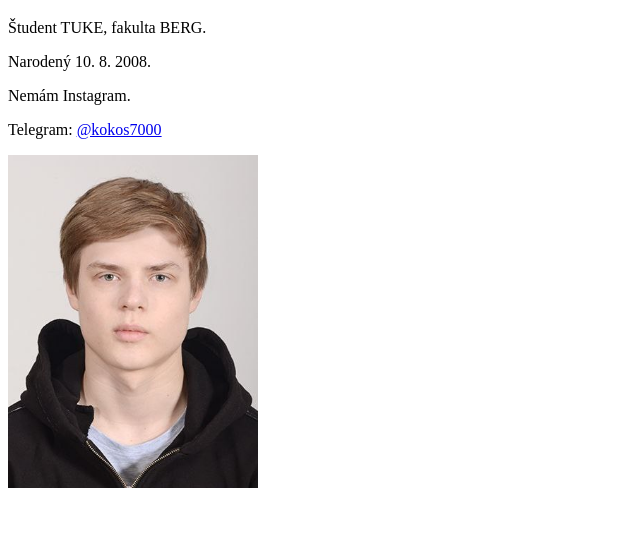
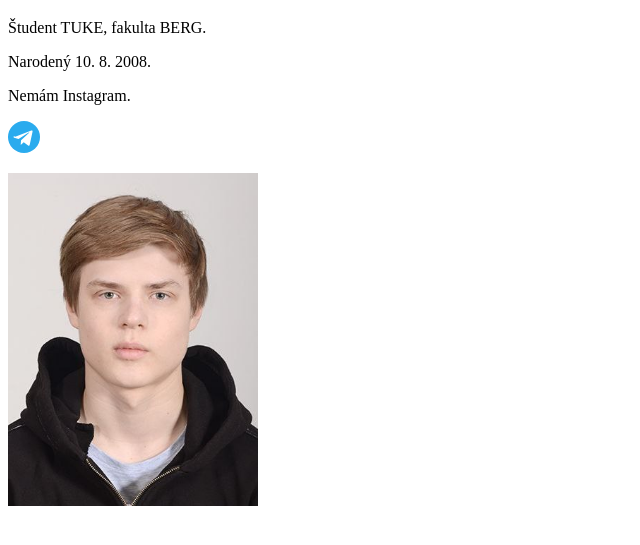
Before and after one commit to tehnologie-internetu/moje-stranka, a plain HTML site: page index.html in a window 1280 px wide. Shown: the part 61-606 px from the top of the page, without its empty margins (0-640 px from the left). Drawn offline with Linux system fonts and the light colour scheme.

Commit message:
Update index.html

```diff
--- a/index.html
+++ b/index.html
@@ -9,7 +9,15 @@
   <p>Študent TUKE, fakulta BERG.</p>
   <p>Narodený 10. 8. 2008.</p>
   <p>Nemám Instagram.</p>
-  <p>Telegram: <a href="https://t.me/kokos7000" target="_blank">@kokos7000</a></p>
+
+  <p>
+    <a href="https://t.me/kokos0007" target="_blank" title="Telegram">
+      <svg width="32" height="32" viewBox="0 0 240 240" xmlns="http://www.w3.org/2000/svg">
+        <circle cx="120" cy="120" r="120" fill="#2AABEE"/>
+        <path fill="#fff" d="M54 118l121-47c6-2 11 1 9 9l-21 98c-1 7-6 9-12 6l-33-24-16 15c-2 2-3 3-7 3l3-34 61-55c3-2-1-4-4-2l-76 48-33-10c-7-2-7-7 1-10z"/>
+      </svg>
+    </a>
+  </p>
 
   <a href="https://fberg.tuke.sk/" target="_blank">
     <img src="photo_2026-10-28_13-55-53.jpg" alt="Kiril Kaliaiev" width="250">
```
